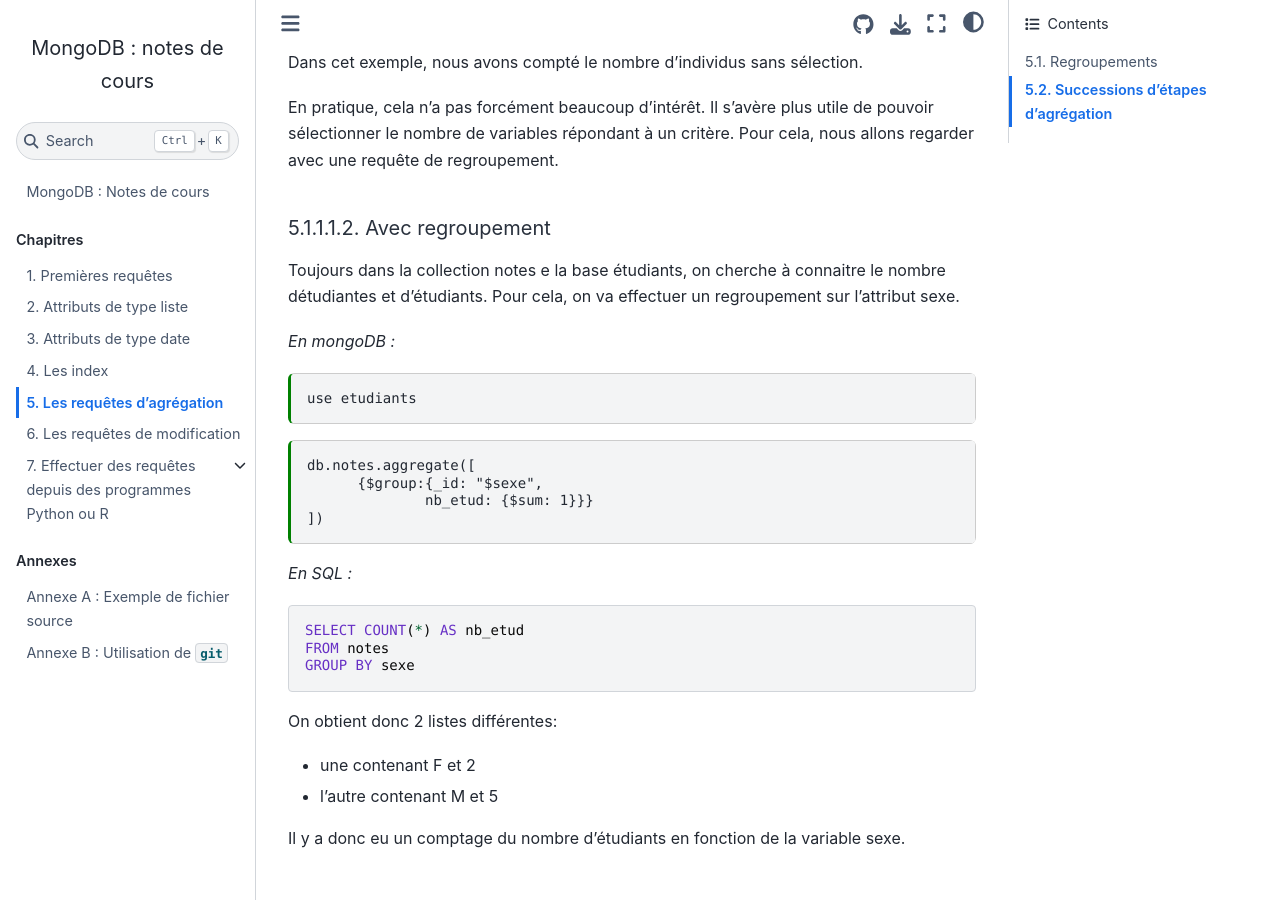
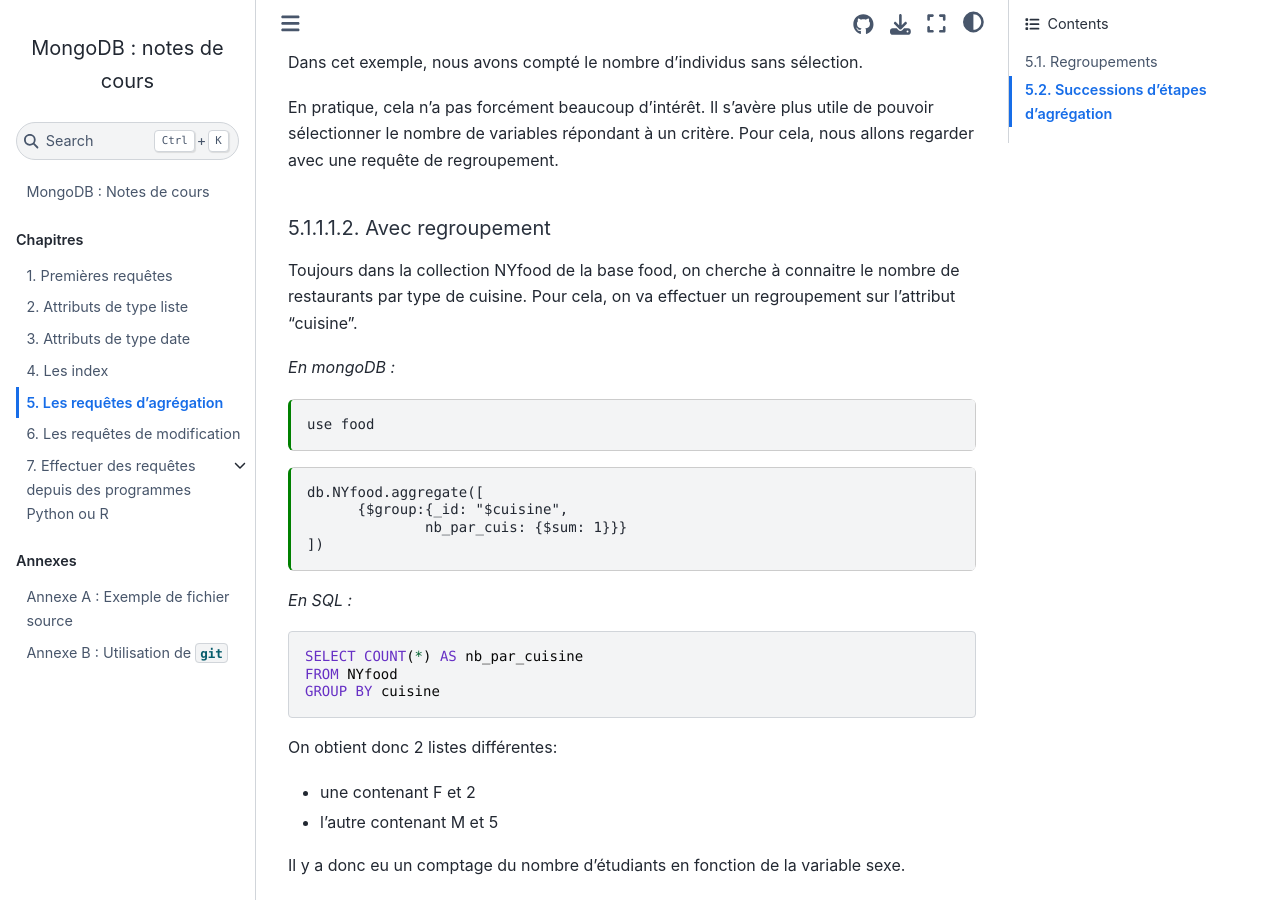
Before and after one commit to rtavenar/mongo_book, a Jupyter Book: the page built from content/05_agreg.md, in a window 1280 px wide and 900 px high, scrolled down 2709 px. Built offline with Jupyter Book 1.0.4 settings and Sphinx 7.4.7 and the Sphinx Book theme 1.1.4, drawn with Linux system fonts in a browser that asks for light colours.

Commit message:
Update 05_agreg.md

````diff
--- a/content/05_agreg.md
+++ b/content/05_agreg.md
@@ -153,29 +153,29 @@ En pratique, cela n'a pas forcément beaucoup d'intérêt.
 Il s'avère plus utile de pouvoir sélectionner le nombre de variables répondant à un critère. Pour cela, nous allons regarder avec une requête de regroupement.
 
 ##### Avec regroupement
-Toujours dans la collection notes e la base étudiants, on cherche à connaitre le nombre détudiantes et d'étudiants. Pour cela, on va effectuer un regroupement sur l'attribut sexe.
+Toujours dans la collection NYfood de la base food, on cherche à connaitre le nombre de restaurants par type de cuisine. Pour cela, on va effectuer un regroupement sur l'attribut "cuisine".
 
 _En mongoDB :_
 
 ```{code-cell}
-use etudiants
+use food
 ```
 
 ```{code-cell}
 :tags: [output_scroll]
 
-db.notes.aggregate([
-      {$group:{_id: "$sexe",
-              nb_etud: {$sum: 1}}}
+db.NYfood.aggregate([
+      {$group:{_id: "$cuisine",
+              nb_par_cuis: {$sum: 1}}}
 ])
 ```
 
 _En SQL :_
 
 ```sql
-SELECT COUNT(*) AS nb_etud
-FROM notes
-GROUP BY sexe
+SELECT COUNT(*) AS nb_par_cuisine
+FROM NYfood
+GROUP BY cuisine
 ```
 
 
````
